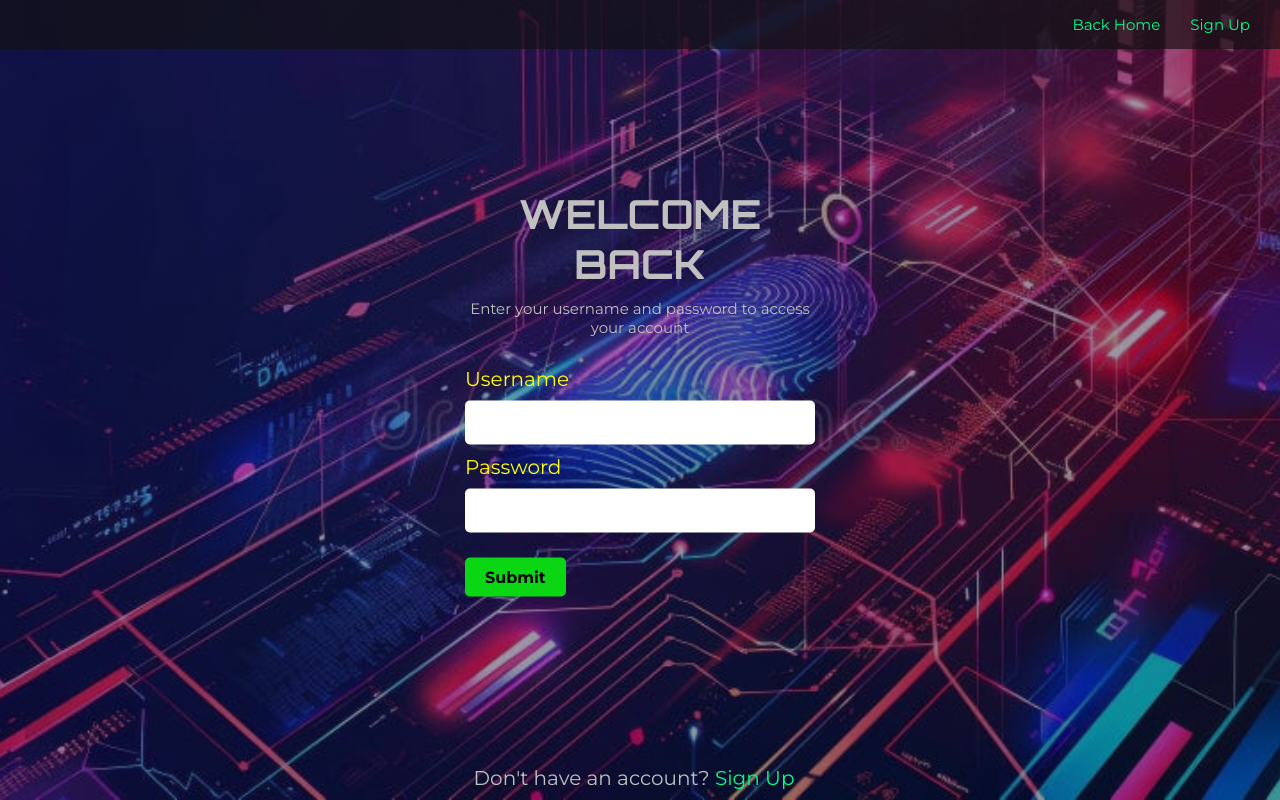
After one commit to Mowah-Chibuike/Fingerprint_Attendance_System, a Flask app: template templates/login.html in a window 1280 px wide. The commit adds this page. Run offline with Flask 3, Linux system fonts and the light colour scheme; the template is opened without the code that fills it, so the values that code supplies are empty.

Commit message:
Frontend

```diff
--- /dev/null
+++ b/templates/login.css
@@ -0,0 +1,100 @@
+*{
+ margin: 0;
+ padding: p;
+ box-sizing: border-box;
+}
+body {
+ background-image: linear-gradient(135deg, rgba(36, 16, 90, 0.4), rgba(0, 0, 0, 0.4)), url("./assets/fingerprontimg3.jpg");
+
+ background-position: center center;
+ background-size: cover;
+ background-attachment: fixed;
+}
+div{
+ position: absolute;
+ top: 50%;
+ left: 50%;
+ transform: translate(-50%, -50%);
+ width: 350px;
+}
+p{
+ position: absolute;
+ font-size: 20px;
+ bottom: 10px;
+ left: 37%;
+ right: 0;
+ color: silver;
+}
+span a{
+  font-size: 20px;
+  padding: 0;
+  color: #00ff84;
+}
+a{
+ text-decoration: none;
+ color: coral;
+}
+nav a:hover{
+  background-color: black;
+}
+h1{
+  font-family: 'Orbitron', sans-serif;
+  font-size: 40px;
+  text-align: center;
+  color: silver;
+}
+h4{
+ font-size: 15px;
+ font-family: 'Montserrat', sans-serif;
+ text-align: center;
+ font-weight: normal;
+ margin-bottom: 30px;
+ margin-top: 10px;
+   color: silver;
+}
+label{
+ font-size: 20px;
+ margin: 30px 0;
+ color: yellow;
+}
+input{
+ font-size: 20px;
+ margin: 10px 0;
+ padding: 10px 10px;
+ width: 100%;
+ border: 0;
+ border-radius: 5px;
+ outline: none;
+}
+button{
+ font-size: 16px;
+ padding: 10px 20px;
+ margin: 15px 0;
+ font-weight: bold;
+ background-color: #0ad614;
+ border: 0;
+ border-radius: 5px;
+}
+label, input, button, p {
+ font-family: 'Montserrat', sans-serif;
+}
+nav a{
+  text-decoration: none;
+  font-size: 15px;
+  padding: 15px;
+  color: #00ff84;
+  font-family: 'Montserrat', sans-serif;
+}
+.navbar{
+  background: rgba(18, 18, 19, 0.678);
+  margin: 0;
+  overflow: hidden;
+  padding: 15px;
+}
+li{
+  float: right;
+  list-style-type: none;
+}
+button:hover {
+  background-color: #7aee7f;
+}
--- /dev/null
+++ b/templates/login.html
@@ -0,0 +1,37 @@
+<!DOCTYPE html>
+<html lang="en">
+<head>
+ <meta charset="UTF-8">
+ <meta name="viewport" content="width=device-width, initial-scale=1.0">
+ <link rel="preconnect" href="https://fonts.googleapis.com">
+ <link rel="preconnect" href="https://fonts.gstatic.com" crossorigin>
+ <link
+  href="https://fonts.googleapis.com/css2?family=Montserrat:ital,wght@0,100..900;1,100..900&family=Orbitron:wght@400..900&display=swap"
+  rel="stylesheet">
+ <title>login page</title>
+ <link rel="stylesheet" href="./login.css">
+</head>
+<body>
+ <nav class="navbar">
+  <ul>
+   <li><a href="./signup.html">Sign Up</a></li>
+   <li><a href="./home.html">Back Home</a></li>
+  </ul>
+ </nav>
+ <div>
+  <h1>WELCOME BACK</h1>
+  <h4>Enter your username and password to access your account</h4>
+  <form id="form" action="#" method="post">
+   <label for="Username">Username</label>
+   <input type="text">
+   <label for="Password">Password</label>
+   <input type="text" required>
+   <button>Submit</button>
+  </form>
+ </div>
+ <P>Don't have an account?
+  <span><a href="./signup.html">Sign Up</a>
+  </span>
+ </P>
+</body>
+</html>
```
Also changed, not shown: templates/enrolment.css (added, +58 -0 lines), templates/enrolment.html (added, +30 -0 lines), templates/home.css (added, +36 -0 lines), templates/index.html (+24 -8 lines), templates/signup.css (added, +87 -0 lines), templates/signup.html (added, +40 -0 lines), templates/README.md (added), templates/assets/fingerprontimg3.jpg (added).
